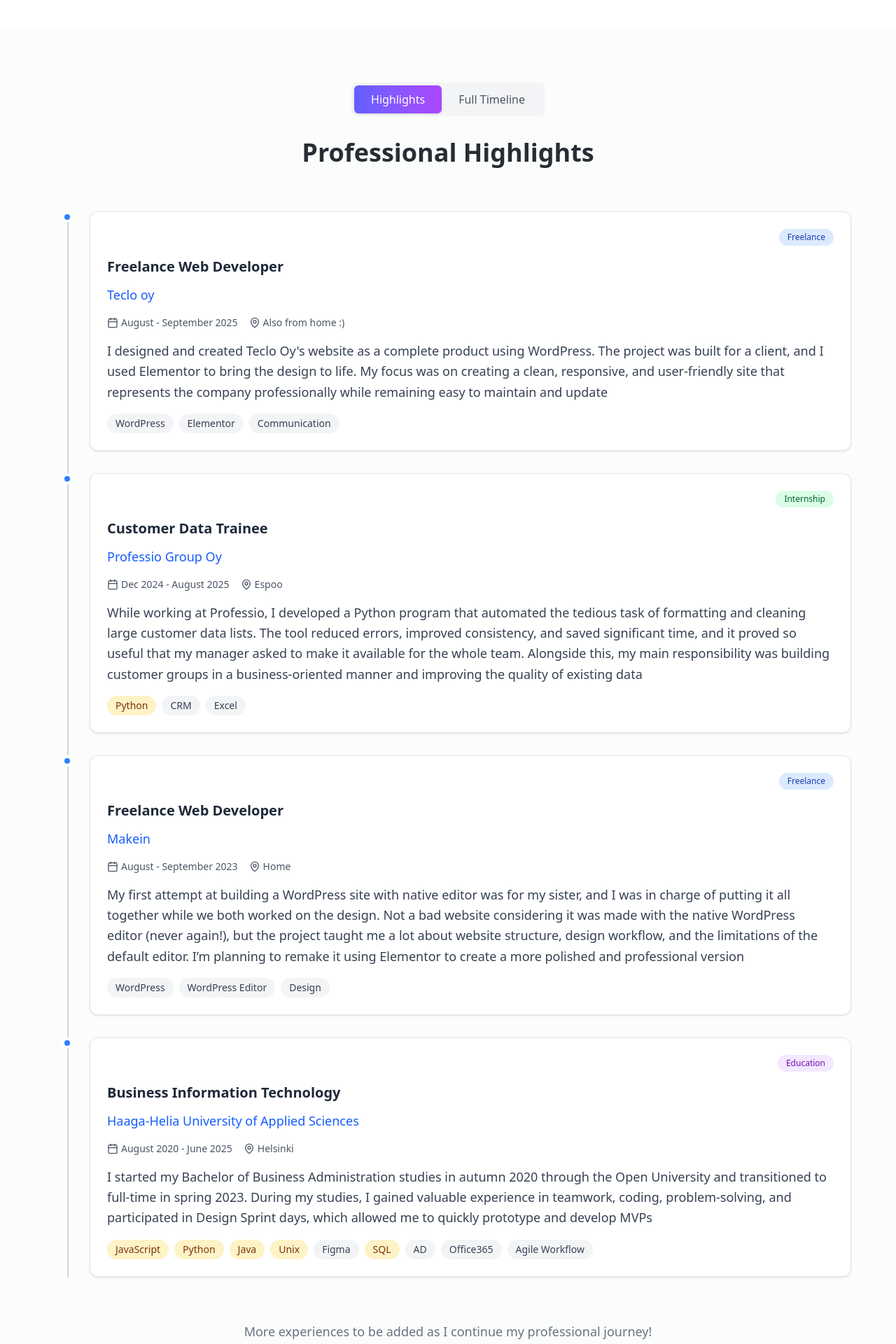
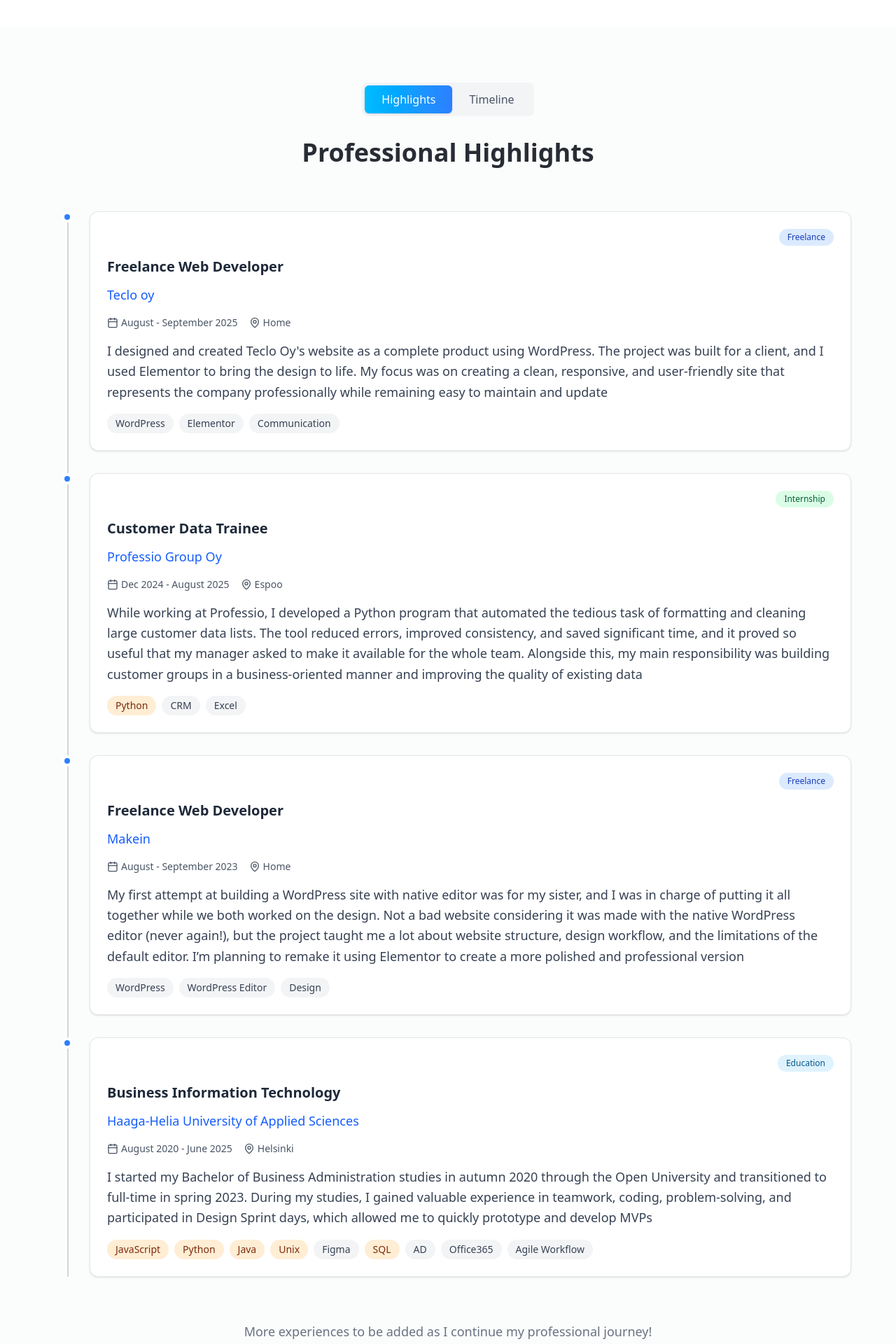
Before and after one commit to Vaahtopahvi/rikuvaa, a React (Vite) app: page / in a window 1280 px wide. Shown: the part 2400-4320 px from the top of the page at 70% size. Built offline with nearby package versions, Linux system fonts and the light colour scheme.

Commit message:
correct some data and adjust styles

```diff
--- a/src/components/Experience.tsx
+++ b/src/components/Experience.tsx
@@ -17,7 +17,7 @@
       case "Freelance":
         return "bg-blue-100 text-blue-800 dark:bg-blue-900 dark:text-blue-200";
       case "Education":
-        return "bg-purple-100 text-purple-800 dark:bg-purple-900 dark:text-purple-200";
+        return "bg-sky-100 text-sky-800 dark:bg-sky-900 dark:text-sky-200";
       default:
         return "bg-gray-100 text-gray-800 dark:bg-gray-900 dark:text-gray-200";
     }
@@ -120,7 +120,7 @@
                           key={skill}
                           className={`px-3 py-1 rounded-full text-sm font-medium ${
                             isProgrammingSkill
-                              ? "bg-amber-100 dark:bg-amber-900/40 text-amber-900 dark:text-amber-200"
+                              ? "bg-orange-100 dark:bg-orange-900/40 text-orange-900 dark:text-orange-200"
                               : "bg-gray-100 dark:bg-gray-700 text-gray-700 dark:text-gray-300"
                           }`}
                         >
@@ -148,7 +148,7 @@
               onClick={() => setActiveTab("highlights")}
               className={`px-3 py-1.5 sm:px-6 sm:py-2 rounded-md font-medium transition-colors text-sm sm:text-base ${
                 activeTab === "highlights"
-                  ? "bg-gradient-to-r from-indigo-500 to-purple-500 text-white shadow-sm"
+                  ? "bg-gradient-to-r from-sky-400 to-blue-500 dark:from-sky-500 dark:to-blue-700 text-white shadow-sm"
                   : "text-gray-600 dark:text-gray-400 hover:text-gray-900 dark:hover:text-white"
               }`}
             >
@@ -158,11 +158,11 @@
               onClick={() => setActiveTab("timeline")}
               className={`px-3 py-1.5 sm:px-6 sm:py-2 rounded-md font-medium transition-colors text-sm sm:text-base ${
                 activeTab === "timeline"
-                  ? "bg-gradient-to-r from-indigo-500 to-purple-500 text-white shadow-sm"
+                  ? "bg-gradient-to-r from-sky-400 to-blue-500 dark:from-sky-500 dark:to-blue-700 text-white shadow-sm"
                   : "text-gray-600 dark:text-gray-400 hover:text-gray-900 dark:hover:text-white"
               }`}
             >
-              Full Timeline
+              Timeline
             </button>
           </div>
         </div>
--- a/src/data/experience.ts
+++ b/src/data/experience.ts
@@ -5,7 +5,7 @@
     type: "Freelance",
     companyUrl: "https://teclo.fi",
     date: "August - September 2025",
-    location: "Also from home :)",
+    location: "Home",
     description:
       "I designed and created Teclo Oy's website as a complete product using WordPress. The project was built for a client, and I used Elementor to bring the design to life. My focus was on creating a clean, responsive, and user-friendly site that represents the company professionally while remaining easy to maintain and update",
     skills: ["WordPress", "Elementor", "Communication"],
@@ -36,7 +36,7 @@
     highlight: true,
   },
   {
-    role: "Customer servant and a salesman",
+    role: "Customer Servant & Salesman",
     company: "Alko Oy",
     type: "Part-Time",
     companyUrl:
@@ -45,7 +45,7 @@
     location: "Espoo",
     description:
       "I worked as a Christmas helper during the holiday rush, primarily assisting at the cash register. I also actively helped with shelf stocking and supported customers to ensure they had a positive shopping experience. This role taught me how to work efficiently under pressure and manage multiple tasks at once especially on New Year's Eve",
-    skills: ["Cash Registry", "Customer Service"],
+    skills: ["Cash Registry", "Customer Service", "Communication", "Critical Thinking"],
     highlight: false,
   },
   {
@@ -80,7 +80,7 @@
     location: "Espoo",
     description:
       "While studying, I worked as a salesperson, where I took care of cashier duties, assisted customers, and ensured that products were displayed and restocked properly. The role gave me valuable experience in customer service, teamwork, and responsibility, while also teaching me how to stay organized and efficient in a fast-paced environment",
-    skills: ["Cash Registry", "Customer Service", "Team Work", "Info Point"],
+    skills: ["Cash Registry", "Customer Service", "Team Work", "Info Point", "Problem Solving"],
     highlight: false,
   },
   {
```
